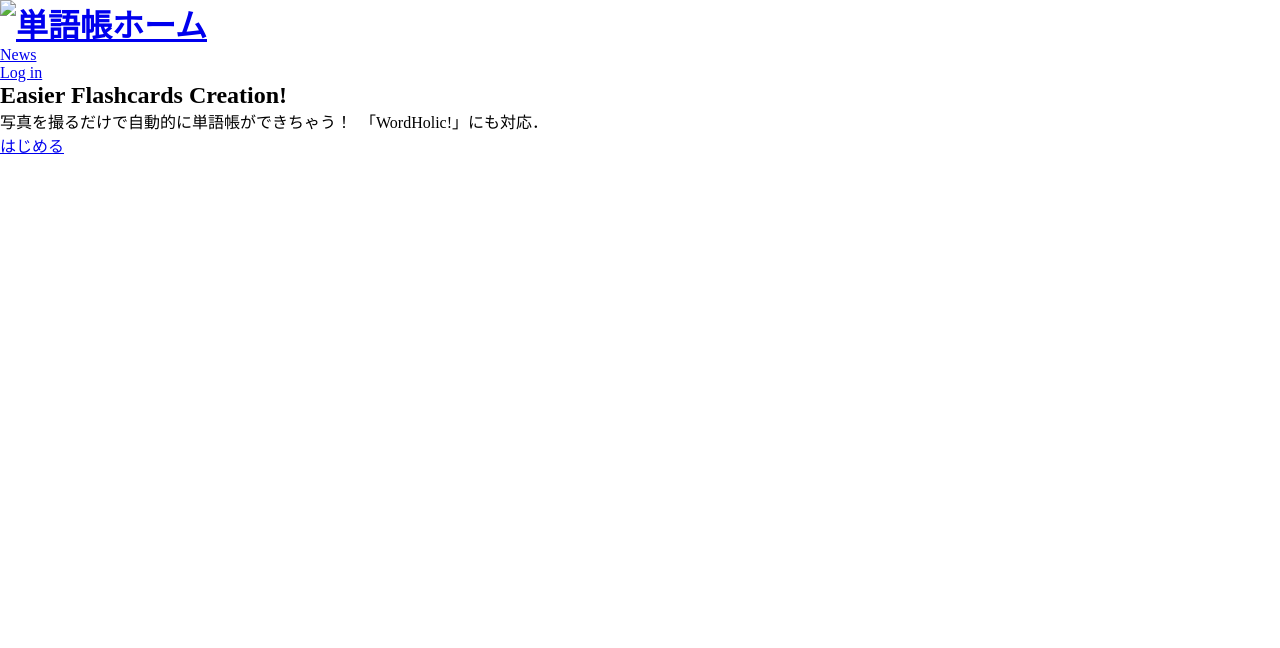
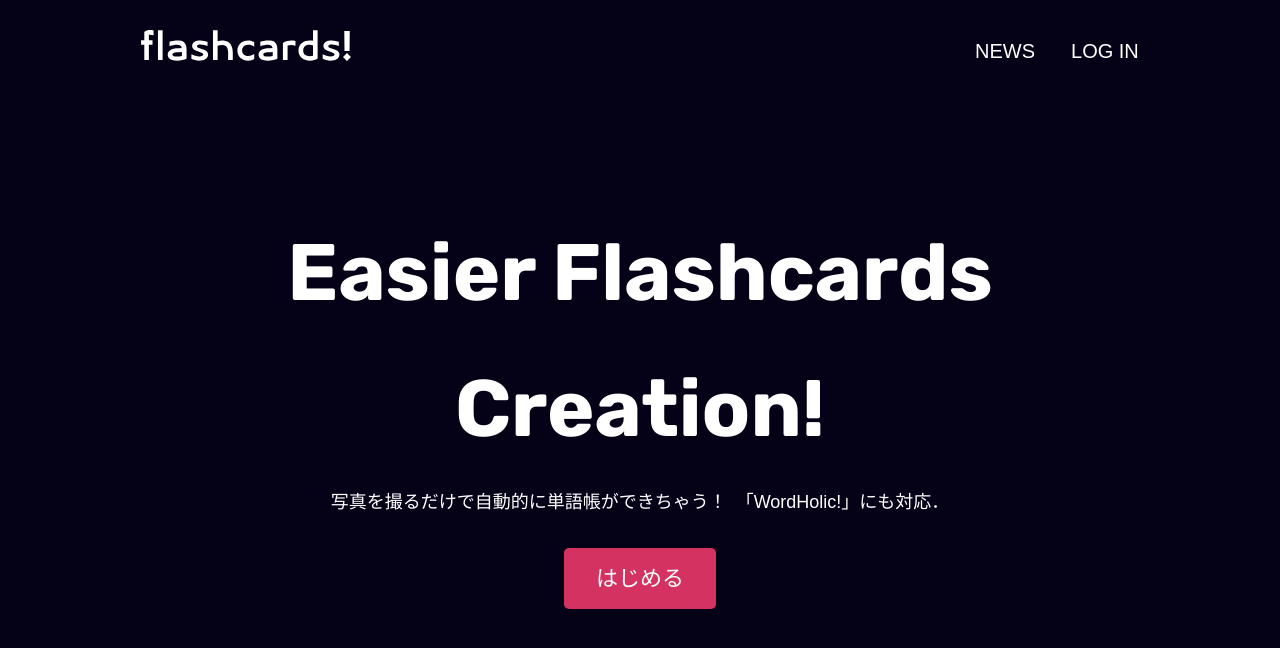
Before and after one commit to meg44k/Hackathon-stego, a plain HTML site: page flask_app/templates/index.html in a window 1280 px wide. Drawn offline with Linux system fonts and the light colour scheme; some packages are replaced by stand-ins of ours; files that its build step writes are made by us from their sources; a web font is replaced by a local one.

Commit message:
index.html, stylesheet and logo file

```diff
--- a/flask_app/static/css/index.css
+++ b/flask_app/static/css/index.css
@@ -0,0 +1,122 @@
+@charset "UTF-8";
+
+/* 共通部分------------------------------------------- */
+html {
+	font-size: 100%;
+}
+
+body {
+	font-family: "IBM Plex Sans JP", sans-serif;
+	font-weight: normal;
+	line-height: 1.7;
+	color: #fff;
+}
+
+a {
+	text-decoration: none;
+}
+
+img {
+	max-width: 100%;	/* 画像が親要素より大きくなることを防ぐ */
+}
+
+
+/* HEADER --------------------------------------------- */
+/* ロゴサイズと余白の調整 */
+.logo {
+	width: 210px;
+	margin-top: 30px;
+}
+
+/* ナビゲーションメニューの装飾 */
+.main-nav {
+	display: flex;
+	font-size: 1.25rem;
+	text-transform: uppercase;
+	margin-top: 34px;
+	list-style: none;
+}
+
+.main-nav li {
+	margin-left: 36px;
+}
+
+.main-nav a {
+	color: #fff;
+}
+
+.main-nav a:hover {	/* aにカーソルを合わせたときに適用される */
+	color: #D43260;
+}
+
+/* ロゴとナビゲーションメニューを横並び */
+.page-header {
+	display: flex;
+	/* 両端に配置 */
+	justify-content: space-between;
+}
+
+/* コンテンツの最大表示幅を設定 */
+.wrapper {
+	max-width: 1100px;
+	/* ボックスを中央に配置 */
+	margin: 0 auto;
+	/* スマートフォン向け余白の設定 */
+	padding: 0 4%;
+}
+
+
+
+
+/* HOME --------------------------------------------- */
+/* 文章 */
+.home-content {
+	text-align: center;
+	margin-top: 10%;
+}
+
+.home-content p {
+	font-size: 1.125rem;
+	margin: 10px 0 42px;
+}
+
+/* 見出し */
+.page-title {
+	font-size: 5rem;
+	font-family: 'Rubik', serif;
+	text-transform: uppercase;
+	font-weight: bold;
+}
+
+/* ボタン */
+.button {
+	font-size: 1.375rem;
+	background: #D43260;
+	color: #fff;
+	border-radius: 5px;	/* 角丸 */
+	padding: 18px 32px;
+}
+
+.button:hover {
+	background: #720d64;
+}
+
+
+/* 大きな背景画像 */
+.big-bg {
+	background-size: cover;
+	background-position: center top;
+}
+
+/*
+	ID(#)は，レイアウトの枠組みなど，どのページでも変わることのない装飾
+	class(.)は，ページ内で何度も使いたい装飾
+*/
+#home {
+	background-color: rgb(5, 2, 24);
+	min-height: 100vh;
+}
+
+#home .page-title {
+	text-transform: none;
+}
--- a/flask_app/templates/index.html
+++ b/flask_app/templates/index.html
@@ -16,14 +16,14 @@
 		<link rel="preconnect" href="https://fonts.gstatic.com" crossorigin>
 		<link href="https://fonts.googleapis.com/css2?family=IBM+Plex+Sans+JP:wght@400;700&family=Rubik:ital,wght@0,300..900;1,300..900&display=swap" rel="stylesheet">
 		<!-- これから指定するCSS -->
-		<link rel="stylesheet" href="static/css/index.css">
+		<link rel="stylesheet" href="../static/css/index.css">
 </head>
 
 <body>
 	<div id="home" class="big-bg">
 		<!-- ヘッダー部分 -->
 		<header class="page-header wrapper">
-			<h1><a href="index.html"><img class="logo" src="images/logo_kari.svg" alt="単語帳ホーム"></a></h1>
+			<h1><a href="index.html"><img class="logo" src="../images/logo_kari.svg" alt="単語帳ホーム"></a></h1>
 			<nav>
 				<ul class="main-nav">
 					<li><a href="news.html">News</a></li>
```
